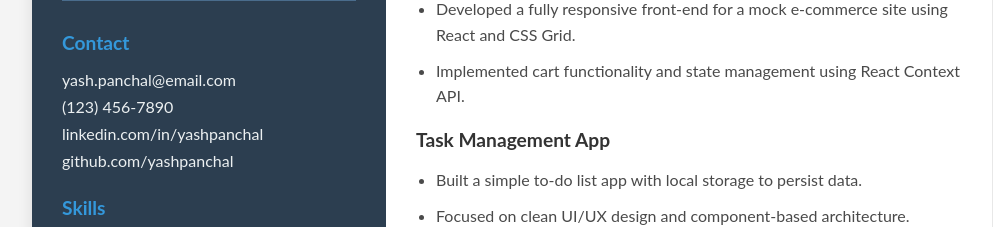
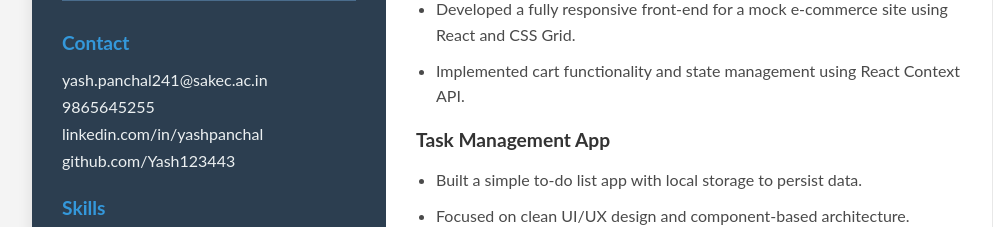
Before and after one commit to Yash123443/my-resume, a plain HTML site: page index.html in a window 1280 px wide. Shown: the part 318-545 px from the top of the page, without its empty margins (128-1121 px from the left). Drawn offline with Linux system fonts and the light colour scheme.

Commit message:
Update index.html

```diff
--- a/index.html
+++ b/index.html
@@ -137,10 +137,10 @@
             <div class="sidebar-section">
                 <h4>Contact</h4>
                 <ul>
-                    <li>yash.panchal@email.com</li>
-                    <li>(123) 456-7890</li>
+                    <li>yash.panchal241@sakec.ac.in</li>
+                    <li>9865645255</li>
                     <li>linkedin.com/in/yashpanchal</li>
-                    <li>github.com/yashpanchal</li>
+                    <li>github.com/Yash123443</li>
                 </ul>
             </div>
 
```
